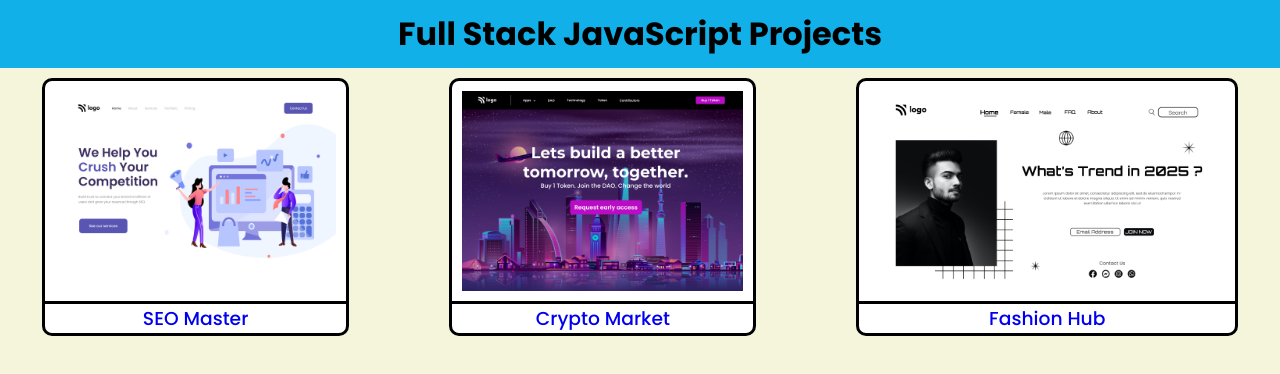
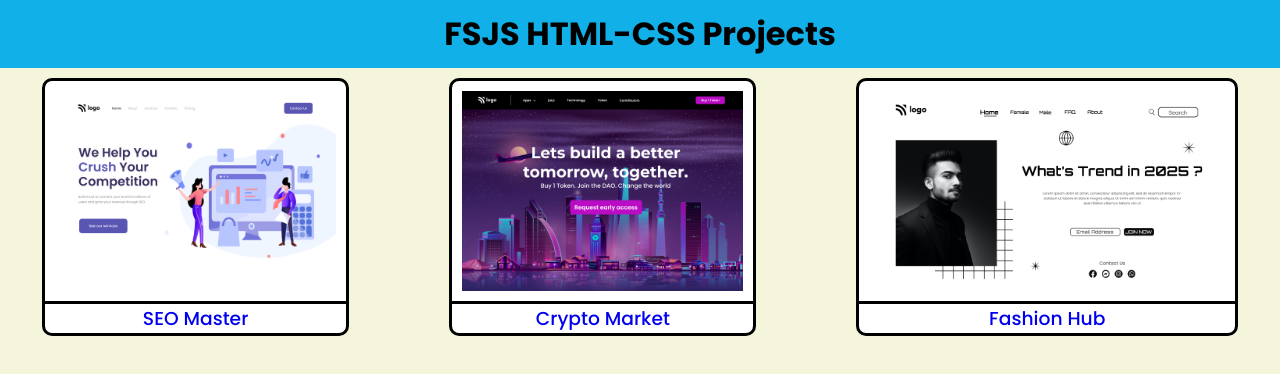
Before and after one commit to userid007/fsjs2-html-css, a plain HTML site: page index.html in a window 1280 px wide. Drawn offline with Linux system fonts and the light colour scheme.

Commit message:
Update Heding

```diff
--- a/index.html
+++ b/index.html
@@ -20,7 +20,7 @@
     <title>Projects</title>
   </head>
   <body>
-    <h1>Full Stack JavaScript Projects</h1>
+    <h1>FSJS HTML-CSS Projects</h1>
     <div class="card">
       <div class="card-item">
         <div class="output">
```
